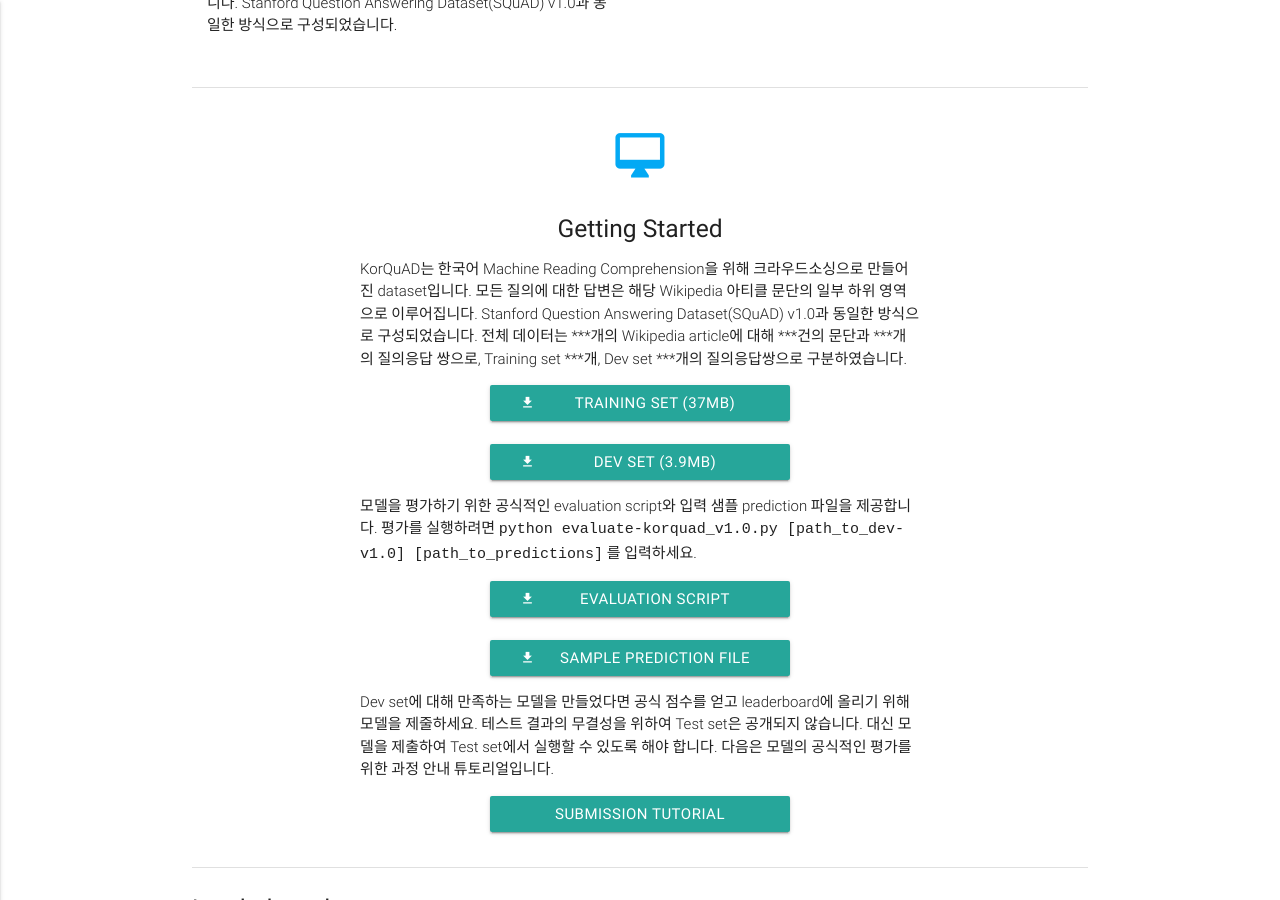
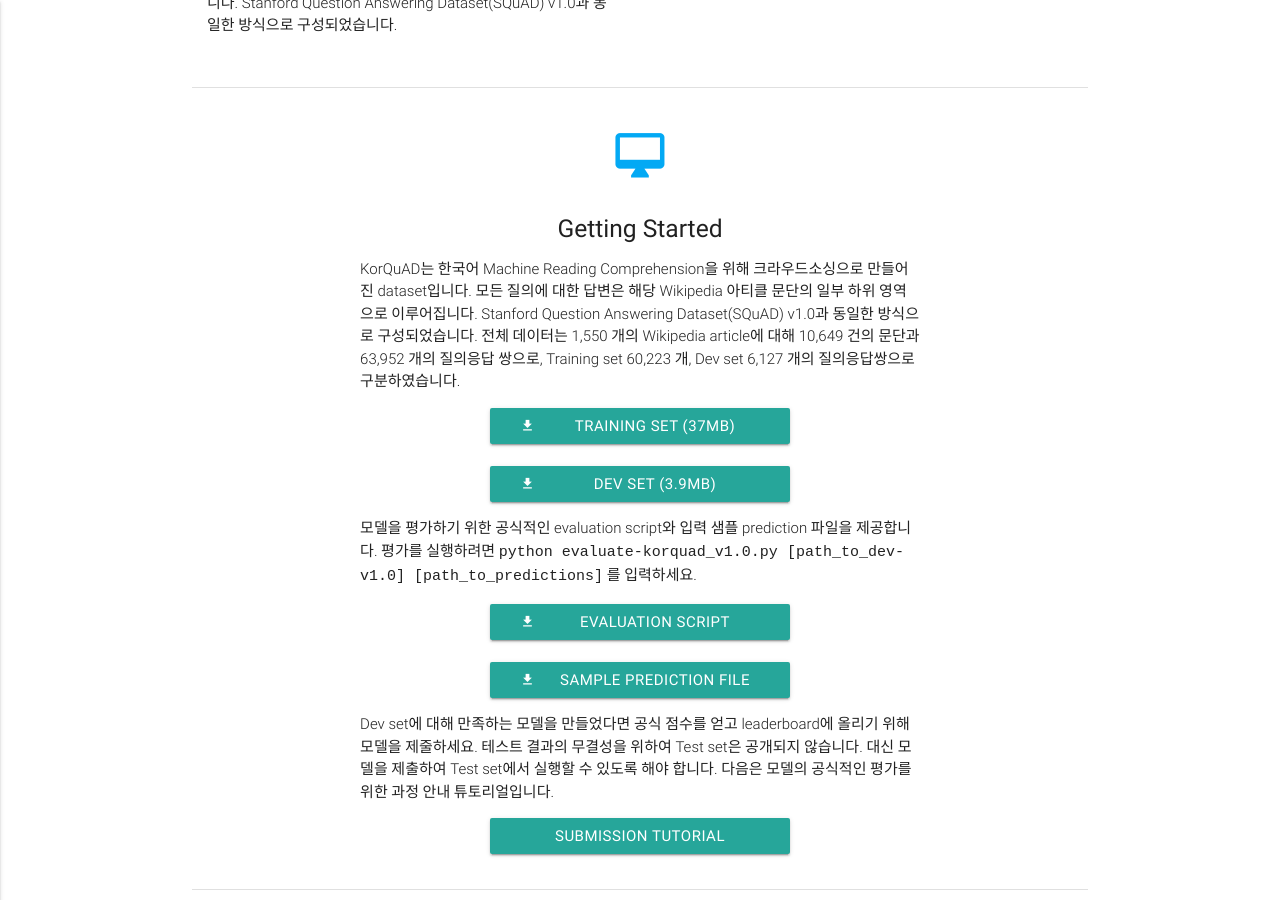
Before and after one commit to korquad/korquad.github.io, a Jekyll site: the page built from index.md, in a window 1280 px wide and 900 px high, scrolled down 659 px. Built offline with Jekyll 4.4.1, drawn with Linux system fonts in a browser that asks for light colours.

Commit message:
Update home.html

```diff
--- a/_layouts/home.html
+++ b/_layouts/home.html
@@ -56,7 +56,7 @@
             <h2 class="center light-blue-text"><i class="material-icons">desktop_mac</i></h2>
             <h5 class="center">Getting Started</h5>
 
-            <p class="light">KorQuAD는 한국어 Machine Reading Comprehension을 위해 크라우드소싱으로 만들어진 dataset입니다. 모든 질의에 대한 답변은 해당 Wikipedia 아티클 문단의 일부 하위 영역으로 이루어집니다. Stanford Question Answering Dataset(SQuAD) v1.0과 동일한 방식으로 구성되었습니다. 전체 데이터는 ***개의 Wikipedia article에 대해 ***건의 문단과 ***개의 질의응답 쌍으로, Training set ***개, Dev set ***개의 질의응답쌍으로 구분하였습니다.</p>
+            <p class="light">KorQuAD는 한국어 Machine Reading Comprehension을 위해 크라우드소싱으로 만들어진 dataset입니다. 모든 질의에 대한 답변은 해당 Wikipedia 아티클 문단의 일부 하위 영역으로 이루어집니다. Stanford Question Answering Dataset(SQuAD) v1.0과 동일한 방식으로 구성되었습니다. 전체 데이터는 1,550 개의 Wikipedia article에 대해 10,649 건의 문단과 63,952 개의 질의응답 쌍으로, Training set 60,223 개, Dev set 6,127 개의 질의응답쌍으로 구분하였습니다.</p>
 
             <div class="center">
               <a href="/dataset/KorQuAD_v1.0_train.json" class="waves-effect waves-light btn" style="width:300px" download=""><i class="material-icons left">file_download</i>Training Set (37MB)</a>
```
